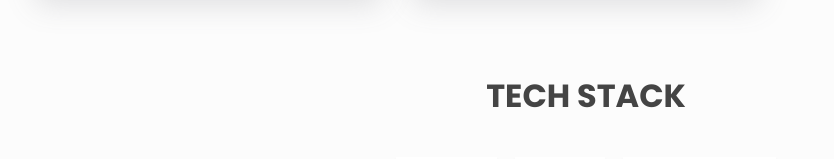
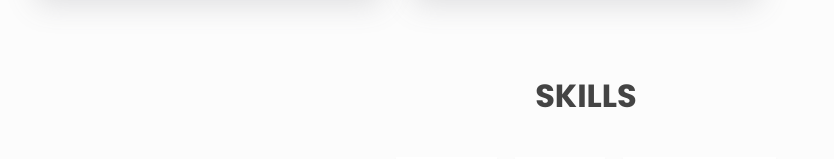
Before and after one commit to sunny-bboy/website, a plain HTML site: page index.html in a window 1280 px wide. Shown: the part 1378-1537 px from the top of the page, without its empty margins (54-888 px from the left). Drawn offline with Linux system fonts and the light colour scheme.

Commit message:
Updated Website

```diff
--- a/index.html
+++ b/index.html
@@ -225,7 +225,7 @@
 
       <!-- Skills -->
       <section class="section skills" id="skills">
-        <h2 class="section__title">Tech Stack</h2>
+        <h2 class="section__title">Skills</h2>
         <ul class="skills__list">
           <li class="skills__list-item btn btn--plain">
             <i class="fab fa-html5" style="color: #e34c26"></i> HTML
```
